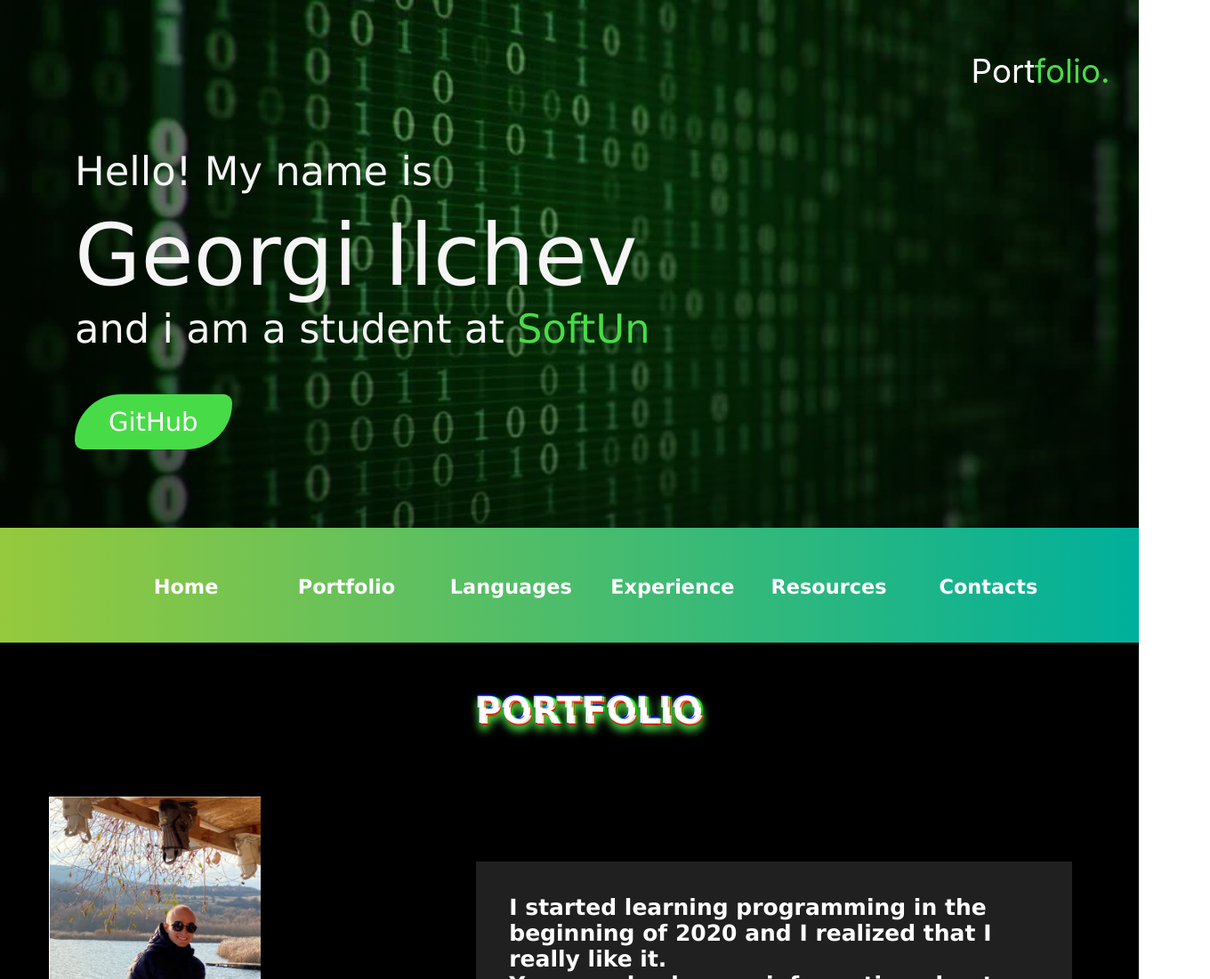
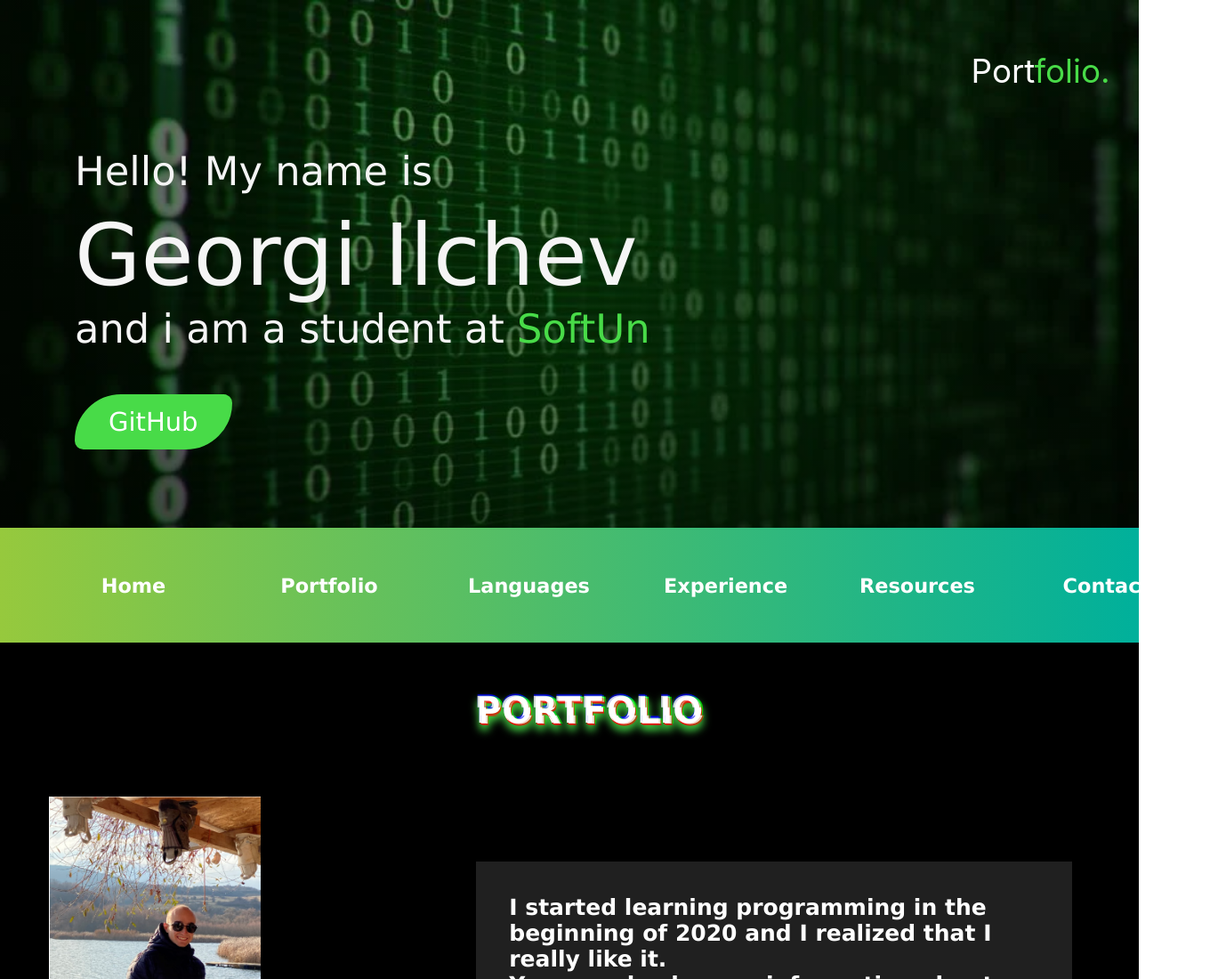
Before and after one commit to Georgi-Ilchev/react-portfolio, a React app: page / in a window 1280 px wide. Shown: the top 1100 px of the page at 89% size, 1360 px wide, since content can reach past the window. Built offline with nearby package versions, Linux system fonts and the light colour scheme.

Commit message:
fixed header buttons and deployed to firebase

```diff
--- a/src/components/HeaderComponent/Header.css
+++ b/src/components/HeaderComponent/Header.css
@@ -26,13 +26,15 @@
 .navbar-links li{
     transition: all 0.4s ease;
     text-align: center;
-    padding: 15px;
     list-style-type: none;
     text-decoration: none;
     color: white;
-    margin: 0.7rem;
-    height: 1.5rem;
-    width: 8rem;
+    /* padding: 15px;
+    margin: 0.7rem; */
+    margin: 1rem;
+    height: 3rem;
+    display: flex;
+    justify-content: center;
     cursor: pointer;
     background-color: transparent;
     font-weight: bold;
@@ -45,6 +47,7 @@
     background-color: rgb(88, 142, 96);
     transition: all 0.5s ease;
     transform: scale(1.15);
+
 }
 
 .navbar-links a{
@@ -54,8 +57,14 @@
     justify-content: center;
     align-items: center;
 
+    padding: 11px   30px   11px  30px;
+
+
+    height: 1.67rem;
+    width: 8rem;
+/*
     padding-top: 14px;
-    padding-bottom: 14px;
+    padding-bottom: 14px; */
 }
 
 
```
Also changed, not shown: firebase.json (added), 2 other files.
